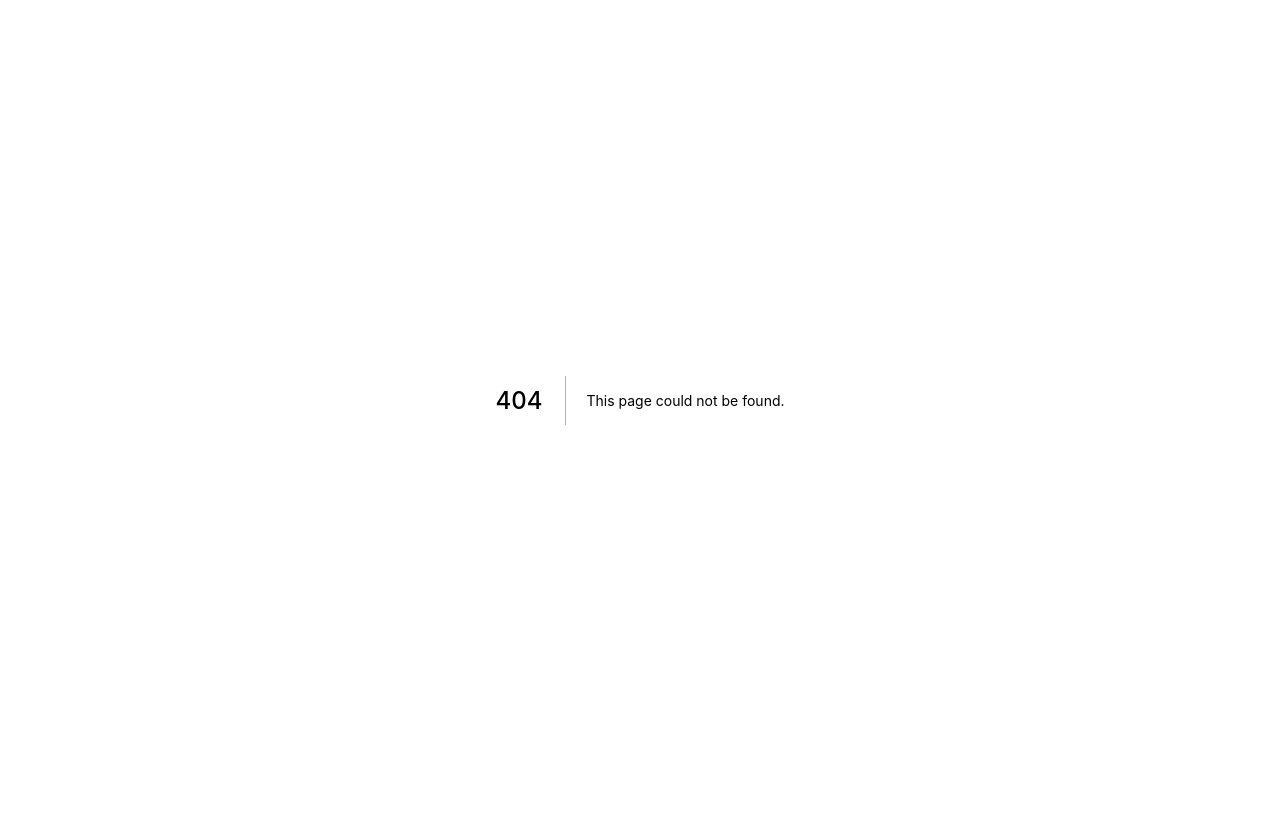
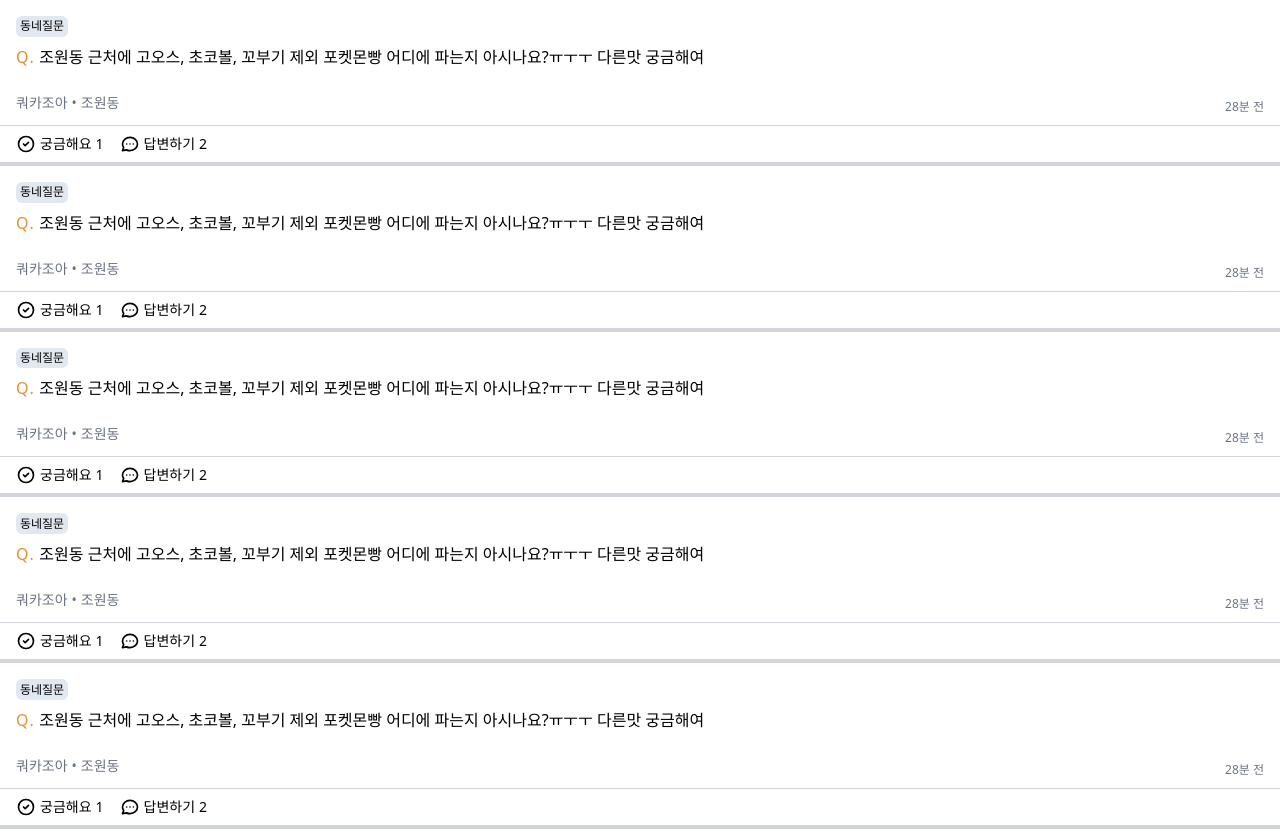
Before and after one commit to rnrudxo2872/market-c, a Next.js app: page /community in a window 1280 px wide. Before the commit this address had no page. Before the commit the page ends 800 px from the top, so only its background shows below. Built offline with nearby package versions, Linux system fonts and the light colour scheme.

Commit message:
community - index 뷰 구성

```diff
--- /dev/null
+++ b/pages/community/index.tsx
@@ -0,0 +1,81 @@
+import { NextPage } from "next";
+
+const Community: NextPage = () => {
+  return (
+    <>
+      {[1, 1, 1, 1, 1].map((_, index) => (
+        <div
+          key={index}
+          className="flex flex-col border-b-4 border-gray-300 pt-4"
+        >
+          <section className="px-4 border-b border-gray-300 pb-2">
+            <div className="flex mb-2">
+              <span className="bg-slate-200 px-1 py-[0.15rem] rounded-md text-xs">
+                동네질문
+              </span>
+            </div>
+            <div className="mb-6 flex gap-x-1">
+              <span className="tracking-widest text-amber-600 text-opacity-80">
+                Q.
+              </span>
+              <span className="">
+                조원동 근처에 고오스, 초코볼, 꼬부기 제외 포켓몬빵 어디에 파는지
+                아시나요?ㅠㅜㅜ 다른맛 궁금해여
+              </span>
+            </div>
+            <div className="flex justify-between">
+              <div className="flex gap-1 text-sm text-gray-500">
+                <span>쿼카조아</span>
+                <span>•</span>
+                <span>조원동</span>
+              </div>
+              <div>
+                <span className="text-xs text-gray-500">28분 전</span>
+              </div>
+            </div>
+          </section>
+          <section className="flex gap-4 items-center px-4">
+            <div className="flex gap-1 items-center py-2">
+              <svg
+                className="w-5 h-5"
+                fill="none"
+                stroke="currentColor"
+                viewBox="0 0 24 24"
+                xmlns="http://www.w3.org/2000/svg"
+              >
+                <path
+                  strokeLinecap="round"
+                  strokeLinejoin="round"
+                  strokeWidth="2"
+                  d="M9 12l2 2 4-4m6 2a9 9 0 11-18 0 9 9 0 0118 0z"
+                ></path>
+              </svg>
+              <span className="text-sm">궁금해요</span>
+              <span className="text-sm">{1}</span>
+            </div>
+            <div className="flex gap-1 items-center">
+              <svg
+                className="w-5 h-5"
+                fill="none"
+                stroke="currentColor"
+                viewBox="0 0 24 24"
+                xmlns="http://www.w3.org/2000/svg"
+              >
+                <path
+                  strokeLinecap="round"
+                  strokeLinejoin="round"
+                  strokeWidth="2"
+                  d="M8 12h.01M12 12h.01M16 12h.01M21 12c0 4.418-4.03 8-9 8a9.863 9.863 0 01-4.255-.949L3 20l1.395-3.72C3.512 15.042 3 13.574 3 12c0-4.418 4.03-8 9-8s9 3.582 9 8z"
+                ></path>
+              </svg>
+              <span className="text-sm">답변하기</span>
+              <span className="text-sm">{2}</span>
+            </div>
+          </section>
+        </div>
+      ))}
+    </>
+  );
+};
+
+export default Community;
```
